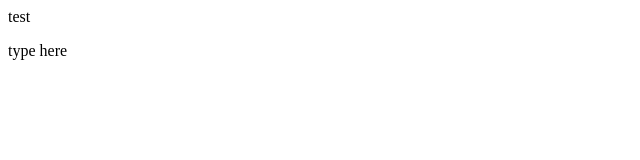
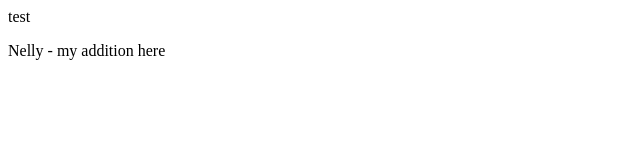
Before and after one commit to nanlar/Demo, a plain HTML site: page index.html in a window 1280 px wide. Shown: the full height of the page, 0-640 px from the left. Drawn offline with Linux system fonts and the light colour scheme.

```diff
--- a/index.html
+++ b/index.html
@@ -6,7 +6,7 @@
 <p> test <p>
 
 <div>
- <p> type here <p>
+ <p> Nelly - my addition here <p>
 </div>
 
 </body>
```
